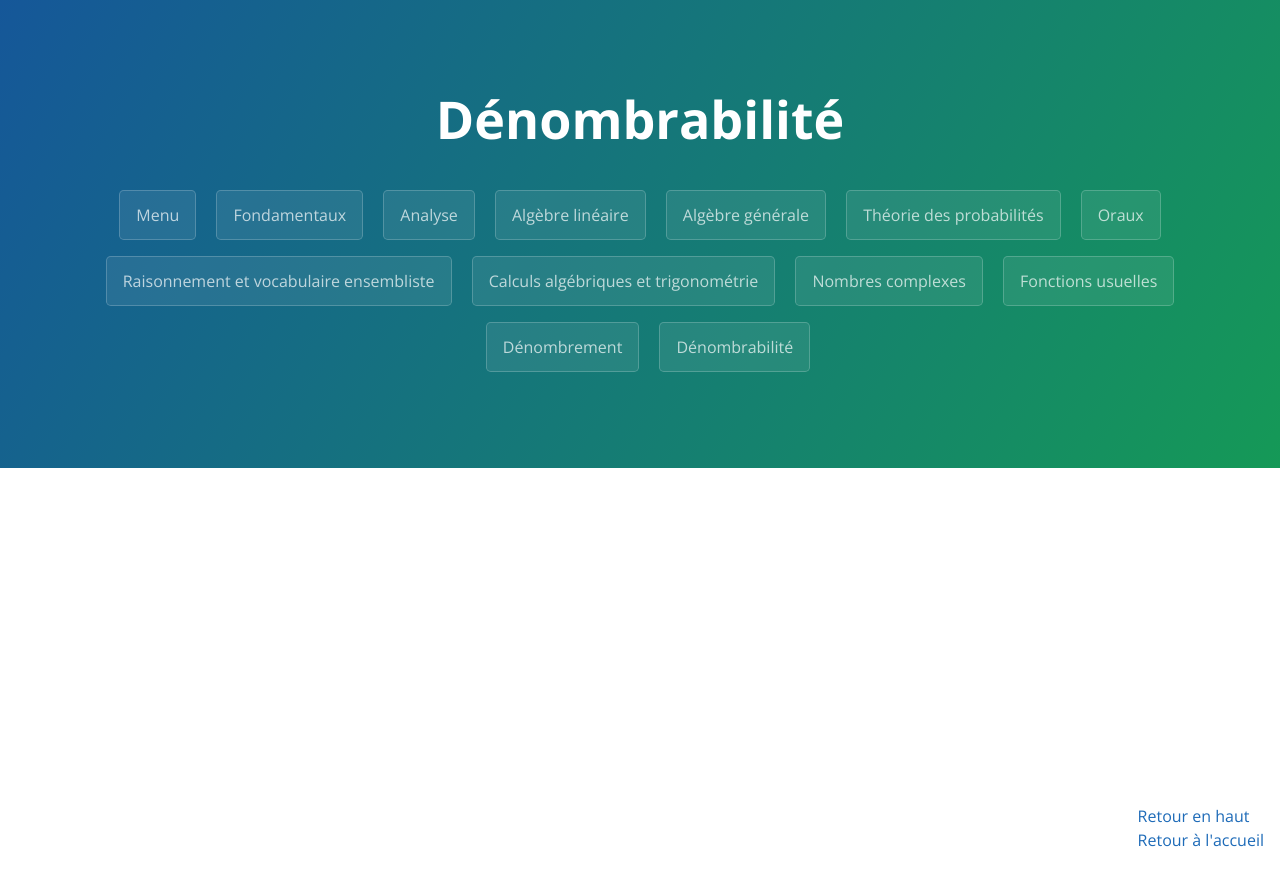
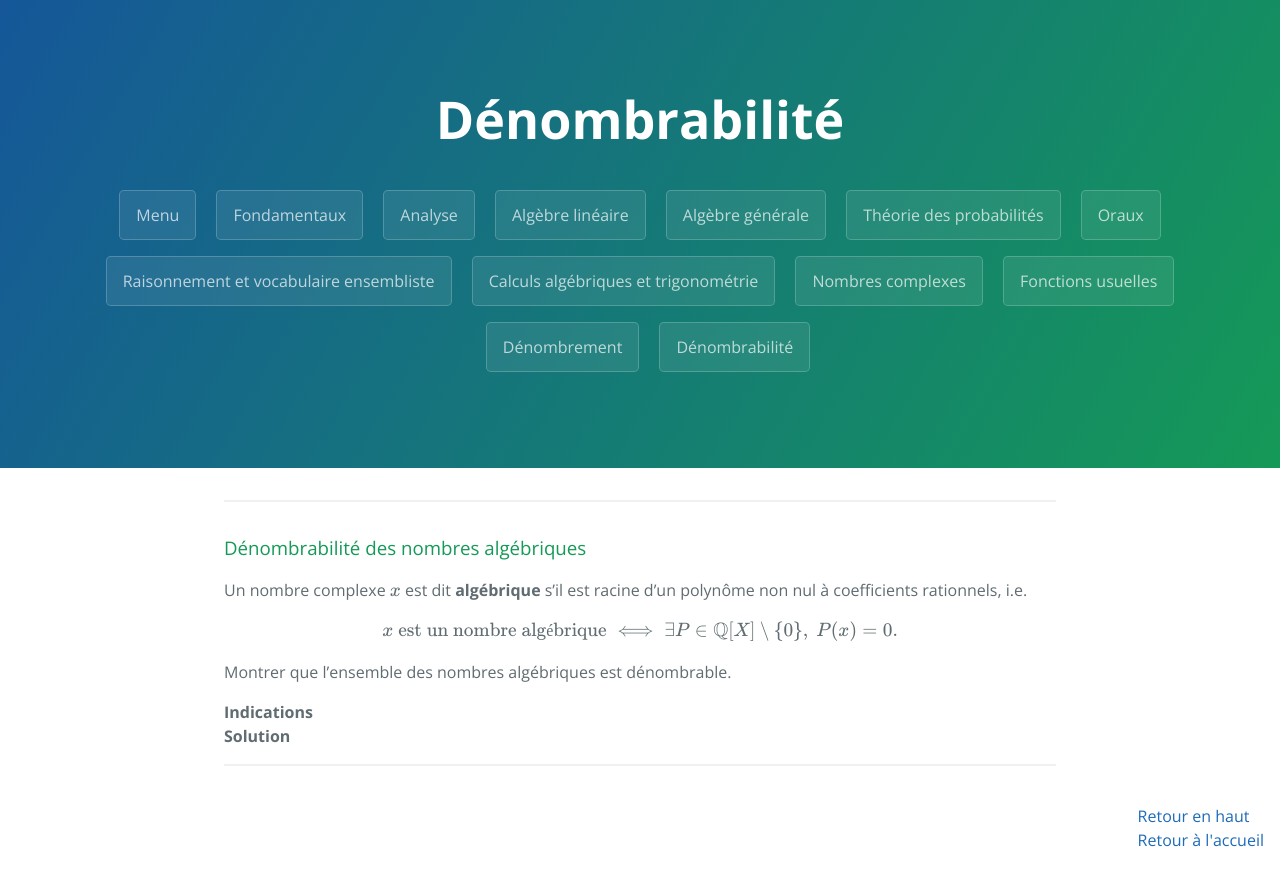
Before and after one commit to WingVee/wingvee.github.io, a Jekyll site: the page built from _pages/denombrabilite.md, in a window 1280 px wide. Shown: the top 886 px of the page. Built offline with Jekyll 4.4.1, drawn with Linux system fonts in a browser that asks for light colours; formulas are drawn with MathJax 3; the repository's description, which GitHub fills in, is left out; some of the changed text lies outside the part shown.

Commit message:
denombrabilite#denombrabilite-nombres-algebriques

```diff
--- a/_pages/denombrabilite.md
+++ b/_pages/denombrabilite.md
@@ -5,3 +5,35 @@ permalink: denombrabilite
 redirect_from:
   - dénombrabilité
 ---
+
+---
+
+<h3 id="denombrabilite-nombres-algebriques">
+  <a href="#denombrabilite-nombres-algebriques" class="header">
+  Dénombrabilité des nombres algébriques</a>
+</h3>
+
+Un nombre complexe $x$ est dit **algébrique** s'il est racine d'un polynôme non nul à coefficients rationnels, i.e.
+
+$$x \text{ est un nombre algébrique} \iff \exists P\in\mathbb{Q}[X]\setminus\{0\},\ P(x) = 0.$$
+
+Montrer que l'ensemble des nombres algébriques est dénombrable.
+
+<details>
+  <summary><b>Indications</b></summary>
+    Toute union dénombrable d'ensembles dénombrables est dénombrable.
+</details>
+
+<details>
+  <summary><b>Solution</b></summary>
+    Soit $A$ l'ensemble des nombres algébriques. On a :
+    $$A = \bigcup_{P\in\mathbb{Q}[X]\setminus\{0\}} \{x\in\mathbb{C}\mid P(x) = 0\}.$$
+    Or, pour tout $P\in\mathbb{Q}[X]\setminus\{0\}$ fixé, l'ensemble des racines $\{x\in\mathbb{C}\mid P(x) = 0\}$ est fini.<br><br>
+    De plus, l'ensemble $\mathbb{Q}[X]\setminus\{0\}$ est dénombrable.<br>
+    En effet, on a $\displaystyle \mathbb{Q}[X] = \bigcup_{n\in\mathbb{N}} \mathbb{Q}_n[X]$, où $\mathbb{Q}_n[X]$ est l'ensemble des polynômes de $\mathbb Q[X]$ de degré au plus $n$.<br>
+    Or, $\mathbb{Q}_n[X]$ est équipotent à $\mathbb{Q}^{n+1}$ (via la bijection $(a_0,\ldots,a_n)\in\mathbb{Q}^{n+1} \mapsto a_0 + a_1X + \ldots + a_nX^n\in\mathbb{Q}_n[X]$) qui est bien dénombrable comme produit cartésien d'ensembles dénombrables.<br>
+    Donc $\mathbb{Q}[X]$ est dénombrable comme union dénombrable d'ensembles dénombrables.<br><br>
+    Finalement, l'ensemble $A$ des nombres algébriques est dénombrable comme union dénombrable d'ensembles finis.
+</details>
+
+---
```
